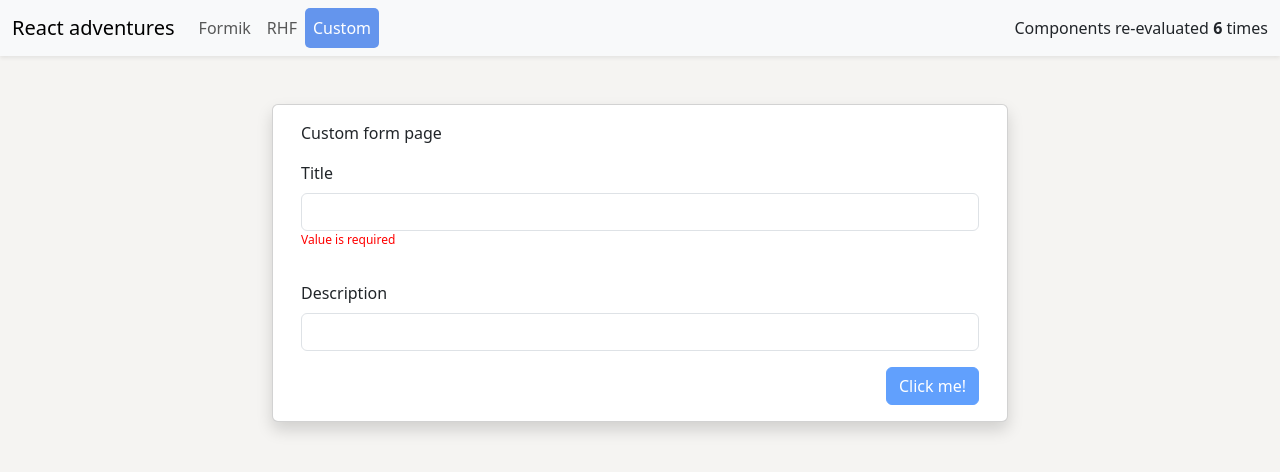
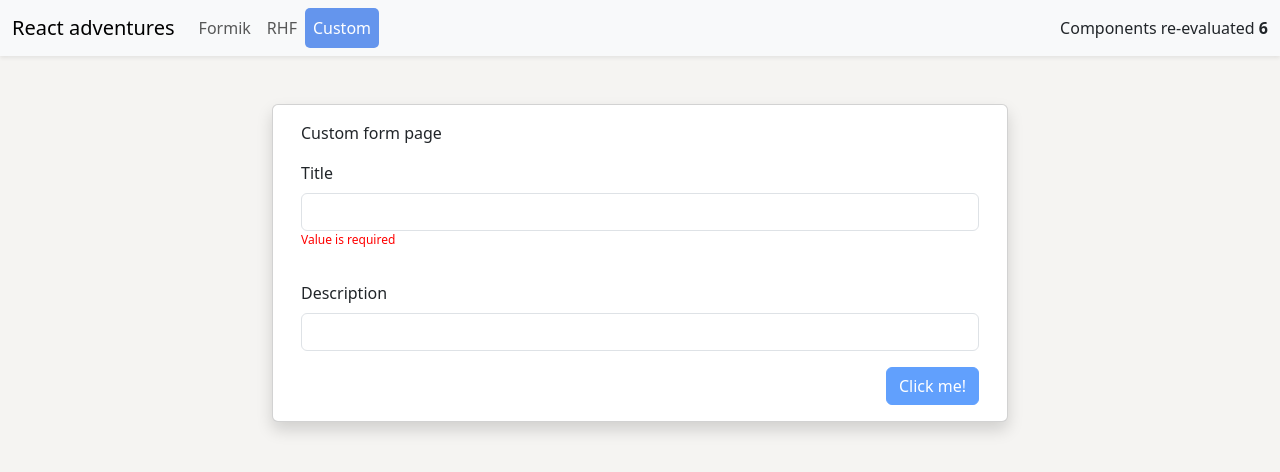
Before and after one commit to DigitalCrafting/react-adventures, a React (Vite) app: page /ui/custom in a window 1280 px wide. Shown: the top 472 px of the page. Built offline with nearby package versions, Linux system fonts and the light colour scheme.

Commit message:
Rename zod dir to rhf

```diff
--- a/src/modules/pages/dashboard/components/ReEvaluationCounter.tsx
+++ b/src/modules/pages/dashboard/components/ReEvaluationCounter.tsx
@@ -27,6 +27,6 @@ export function ReEvaluationCounter() {
     }, [location]);
 
     return <div className="d-flex flex-row-reverse">
-        <span>Components re-evaluated <b>{count}</b> times</span>
+        <span>Components re-evaluated <b>{count}</b></span>
     </div>
 }
--- a/src/routes/routes.tsx
+++ b/src/routes/routes.tsx
@@ -1,6 +1,6 @@
 import {createBrowserRouter, Navigate} from "react-router-dom";
 import {FormikFormPage} from "../modules/./pages/formik/FormikFormPage.tsx";
-import {ReactHookFormPage} from "../modules/pages/zod/ReactHookFormPage.tsx";
+import {ReactHookFormPage} from "../modules/pages/./rhf/ReactHookFormPage.tsx";
 import {CustomFormPage} from "../modules/./pages/custom/CustomFormPage.tsx";
 import App from "../modules/pages/dashboard/App.tsx";
 
```
Also changed, not shown: src/modules/pages/rhf/ReactHookFormPage.tsx (renamed from src/modules/pages/zod/ReactHookFormPage.tsx), src/modules/pages/rhf/components/react-hook-form-input.tsx (renamed from src/modules/pages/zod/components/react-hook-form-input.tsx), src/modules/pages/rhf/pageElements/ReactHookFormBody.tsx (renamed from src/modules/pages/zod/pageElements/ReactHookFormBody.tsx), src/modules/pages/rhf/pageElements/ReactHookFormFooter.tsx (renamed from src/modules/pages/zod/pageElements/ReactHookFormFooter.tsx), src/modules/pages/rhf/pageElements/ReactHookFormHeader.tsx (renamed from src/modules/pages/zod/pageElements/ReactHookFormHeader.tsx).
